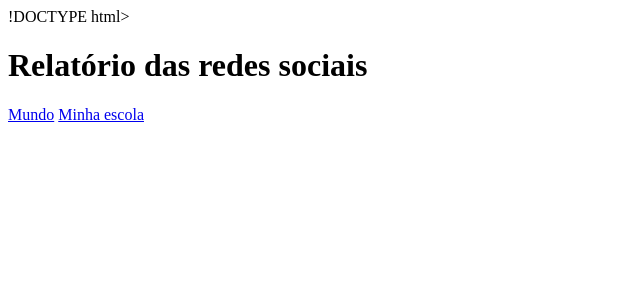
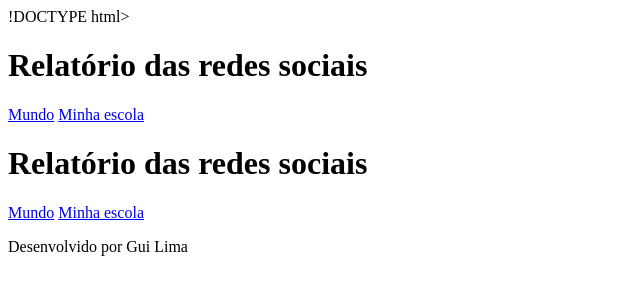
Before and after one commit to vinicinho30/alura-start-storytelling-1, a plain HTML site: page index.html in a window 1280 px wide. Shown: the whole page, without its empty margins (0-640 px from the left). Drawn offline with Linux system fonts and the light colour scheme.

Commit message:
Update index.html

```diff
--- a/index.html
+++ b/index.html
@@ -15,3 +15,25 @@
 <a href="#">Minha escola</a>
 </nav>
 </header>
+<main class="graficos-section">
+<section id="graficos-container" class="graficos-container">
+<!-- crie os gráficos aqui -->
+</section>
+</main>
+<body>
+<header>
+<h1>Relatório das redes sociais</h1>
+<nav>
+<a href="index.html">Mundo</a>
+<a href="#">Minha escola</a>
+</nav>
+</header>
+<main class="graficos-section">
+<section id="graficos-container" class="graficos-container">
+<!-- crie os gráficos aqui -->
+</section>
+</main>
+<footer>
+<p>Desenvolvido por Gui Lima</p>
+</footer>
+</body>
```
